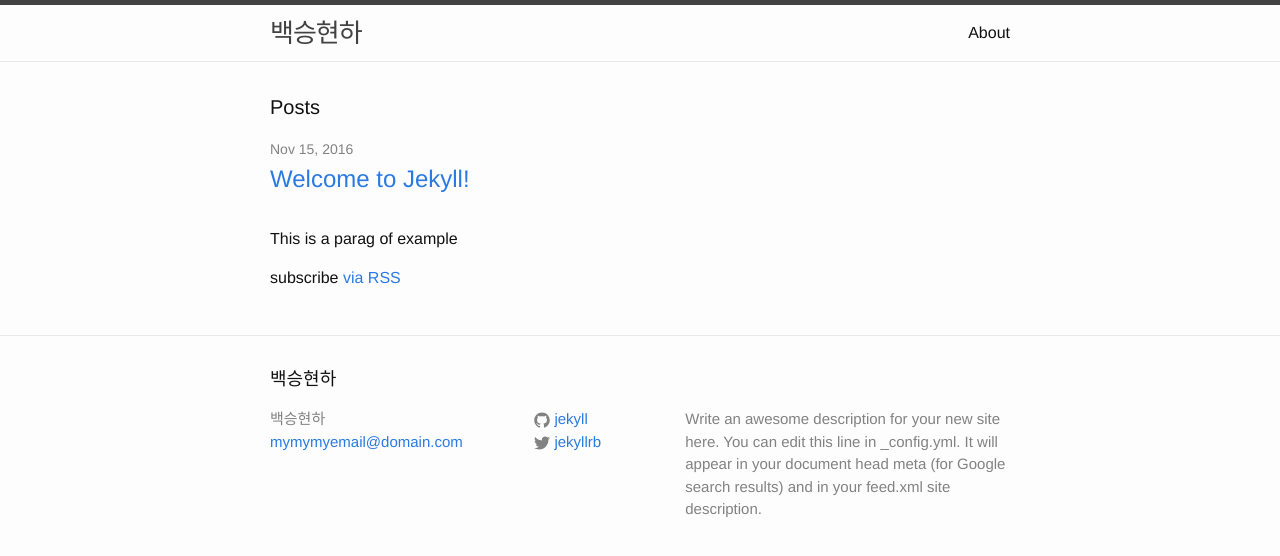
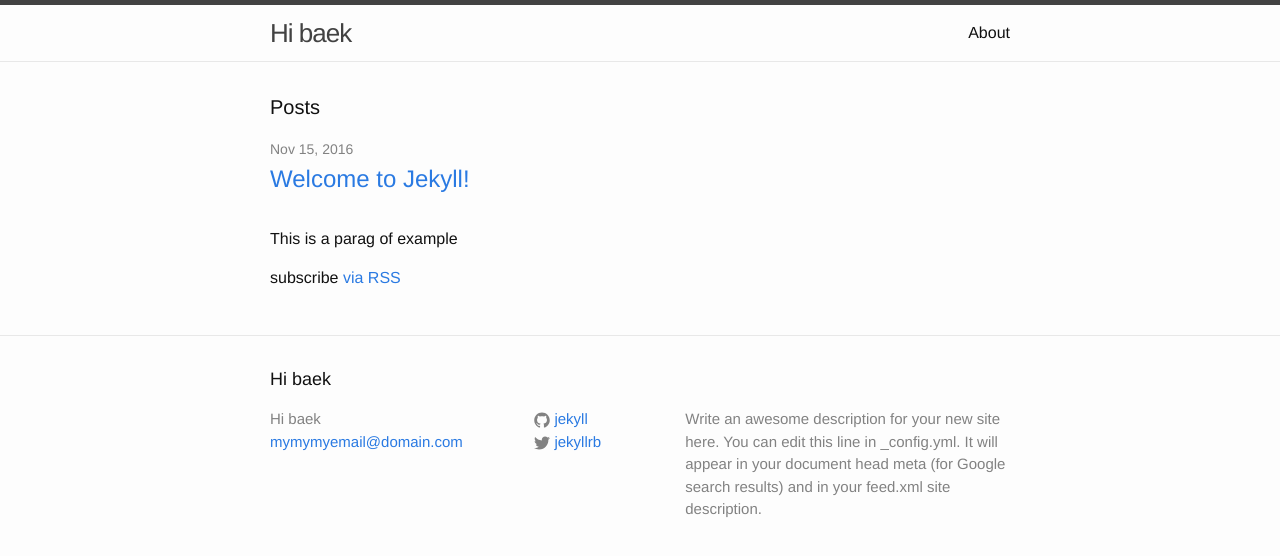
Before and after one commit to qhrjsdl/qhrjsdl.github.io, a Jekyll site: the page built from index.html, in a window 1280 px wide. Shown: the top 556 px of the page. Built offline with Jekyll 4.4.1, drawn with Linux system fonts in a browser that asks for light colours.

Commit message:
Update _config.yml

```diff
--- a/_config.yml
+++ b/_config.yml
@@ -6,7 +6,7 @@
 # 'jekyll serve'. If you change this file, please restart the server process.
 
 # Site settings
-title: 백승현하
+title: Hi baek
 email: mymymyemail@domain.com
 description: > # this means to ignore newlines until "baseurl:"
   Write an awesome description for your new site here. You can edit this
```
